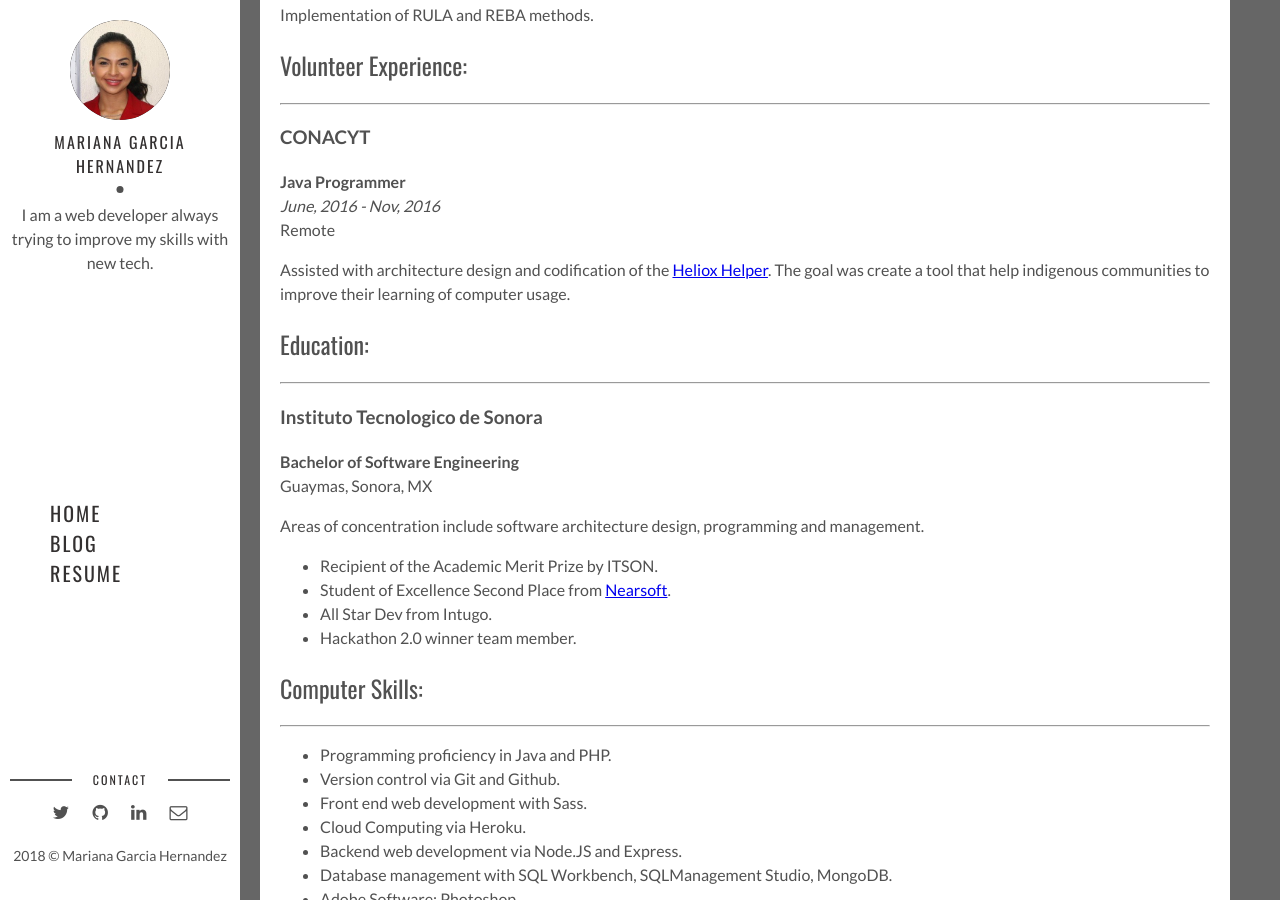
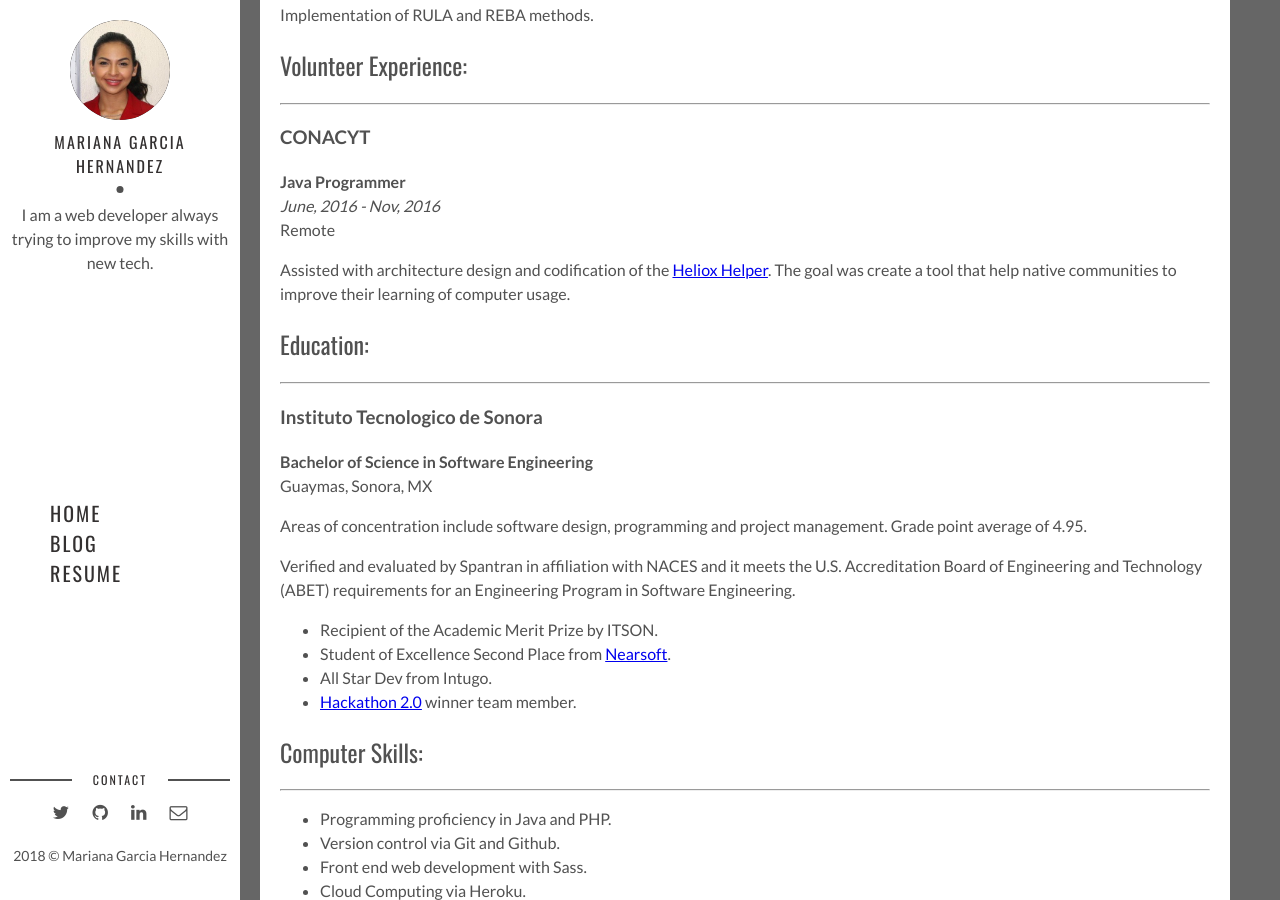
Before and after one commit to marianagh/marianagh.github.io, a Jekyll site: the page built from pages/cv.md, in a window 1280 px wide and 900 px high, scrolled down 887 px. Built offline with Jekyll 4.4.1, drawn with Linux system fonts in a browser that asks for light colours.

Commit message:
Added degree evaluation.

```diff
--- a/pages/cv.md
+++ b/pages/cv.md
@@ -48,22 +48,24 @@ Implementation of RULA and REBA methods.
 *June, 2016 - Nov, 2016*
 Remote
 
-Assisted with architecture design and codification of the [Heliox Helper](http://proyectoheliox.org/blog/heliox-acceso-2-0/). The goal was create a tool that help indigenous communities to improve their learning of computer usage.
+Assisted with architecture design and codification of the [Heliox Helper](http://proyectoheliox.org/blog/heliox-acceso-2-0/). The goal was create a tool that help native communities to improve their learning of computer usage.
 
 
 ## Education:
 -----
 
 ### Instituto Tecnologico de Sonora
-**Bachelor of Software Engineering**
+**Bachelor of Science in Software Engineering**
 Guaymas, Sonora, MX
 
-Areas of concentration include software architecture design, programming and management.
+Areas of concentration include software design, programming and project management. Grade point average of 4.95.
+
+Verified and evaluated by Spantran in affiliation with NACES and it meets the U.S. Accreditation Board of Engineering and Technology (ABET) requirements for an Engineering Program in Software Engineering.
 
 - Recipient of the Academic Merit Prize by ITSON.
 - Student of Excellence Second Place from [Nearsoft](https://nearsoft.com/).
 - All Star Dev from Intugo.
-- Hackathon 2.0 winner team member.
+- [Hackathon 2.0](http://iswug.net/hackathon-2-0-resena/)  winner team member.
 
 ## Computer Skills:
 -----
```
